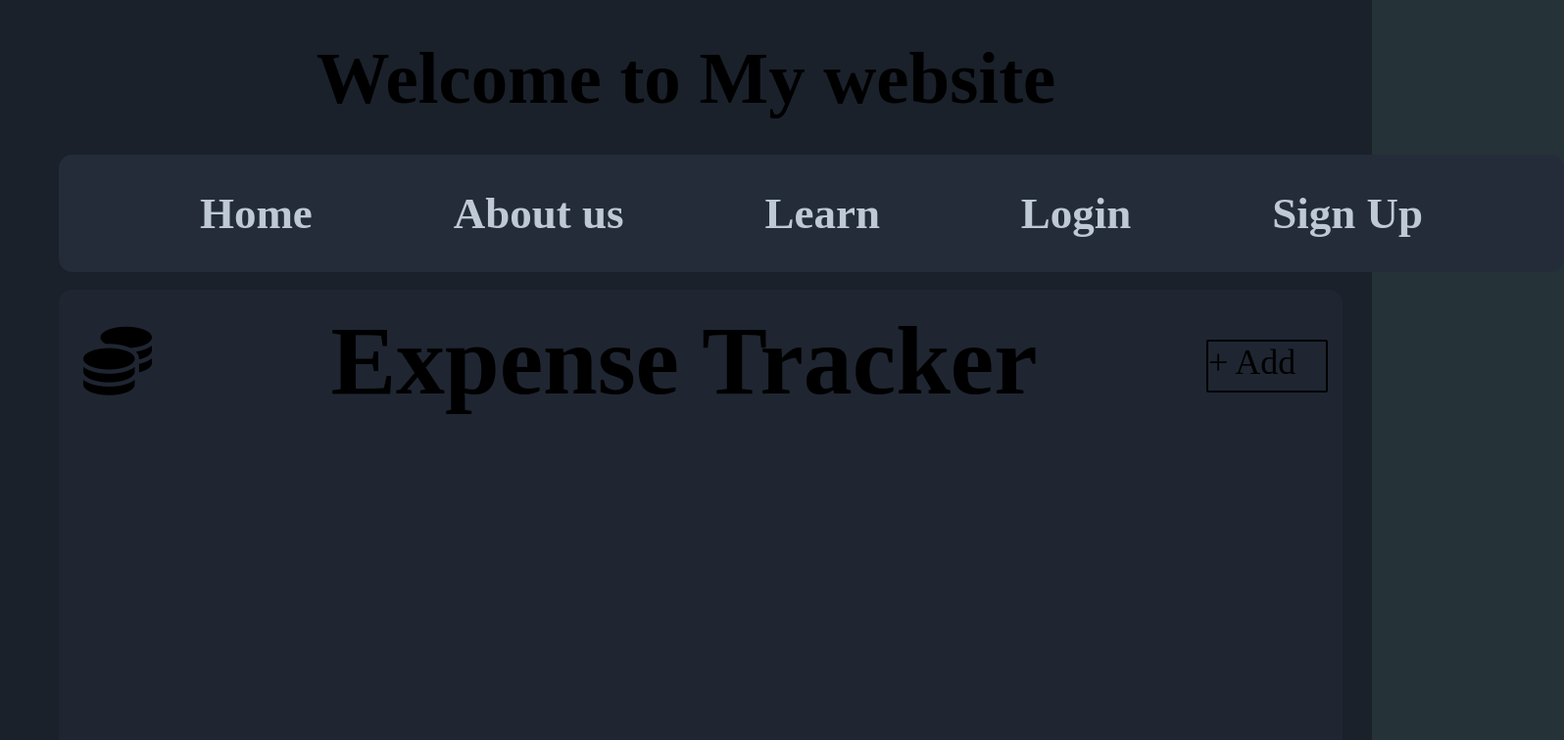
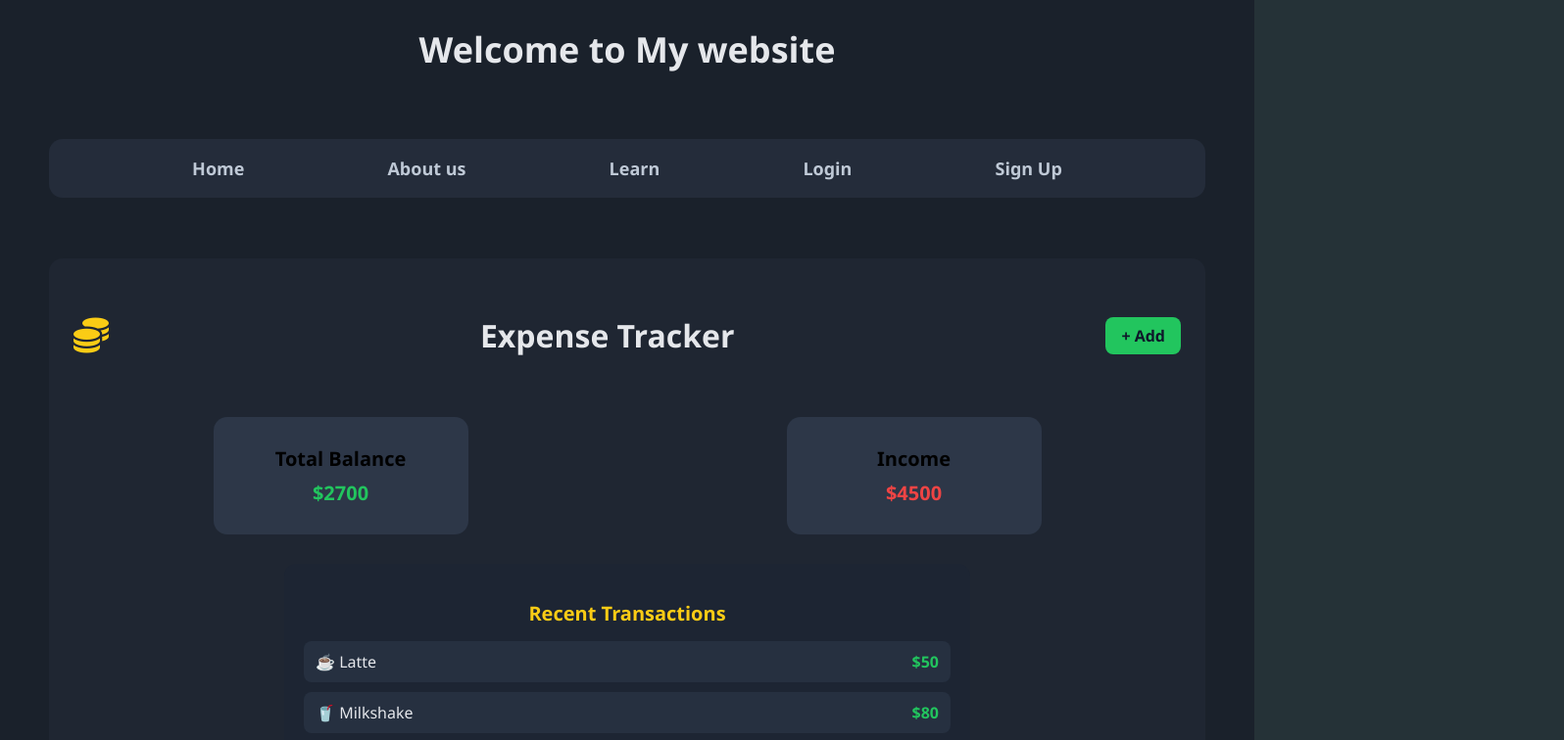
Before and after one commit to gaurav00008/Expense-Tracker-, a plain HTML site: page expense.html in a window 1280 px wide. Shown: the top 756 px of the page at 98% size, 1596 px wide, since content can reach past the window. Drawn offline with Linux system fonts and the light colour scheme.

Commit message:
This is after I fix the zoom issue in the browser now it is in 100% zoom and in orginal browser aspect ratio

```diff
--- a/expense.css
+++ b/expense.css
@@ -1,327 +1,162 @@
+
+* {
+  box-sizing: border-box;
+  font-family: "Segoe UI", sans-serif;
+}
+
 html, body {
   margin: 0;
   padding: 0;
   width: 100%;
-  height: 100%;
-   background-color: #253237; /* WHOLE BODY BACKGROUND COLOR  */
-  opacity: 100%;
-
+  min-height: 100vh;
+  background: #253237;
 }
 
-
-
-
-
-/* WHOLE OUTER CONTAINER */
-.outer{
+/* OUTER WRAPPER */
+.outer {
   width: 100%;
   min-height: 100vh;
-   background-color: #1A212B;
-
+  background: #1A212B;
+  padding: 20px 50px;
   display: flex;
   flex-direction: column;
-
-   padding: 20px 60px; /* DESKTOP SIDE PADDING */
+  gap: 20px;
 }
 
-
-
-
-
- /* HEADER SECTION */
-.header{
-    height:120px;
-    width: 100%;
-
-    font-size: 64px;
-    border-radius: 16px;
-
+/* HEADER */
+.header {
+  height: 60px;
   display: flex;
   justify-content: center;
   align-items: center;
-
-    /* background-color: #202734; */
+}
+.header h3 {
+  font-size: 36px;
+  color: #E5E7EB;
 }
 
-
-/* /* .inner{
-    height:50px;
-    width: 200px;
-    border: 2px solid black;
-    display: flex;
-    justify-content:flex-start;
-    align-items: center;
-} */
-
-/* NAVIGATION BAR */
+/* NAVBAR */
 .navbar {
-    height: 120px;
-    width: 120%;
-    max-width: 2800px;
-    margin: auto;
-    border-radius:14px;
-    display: flex;
-    justify-content: space-evenly;
-    align-items: center;
-
-    background-color: #242C3A;
-    font-size: 45px;
-}
-
-
-
-  .navbar a {
-    text-decoration: none;
-    color: #BFC9D6;
-    font-weight: bold;
-  }
-
-
-/* MAIN DIV BODY */
-.main{
-    width: 100%;              /* FULL SCREEN */
-    min-height: 100vh;
-
-    background-color: #1F2632;
+  width: 100%;
+  height: 60px;
+  background: #242C3A;
   border-radius: 14px;
-
-
-    /* border: 2px solid black; */
-
-    padding: 40px;
-
-    display: flex;
-    flex-direction: column;
-    gap: 60px;
-}
-
-
-
-
-  .logo i{
-    height:70px;
-    width: 90px;
-    /* border: 2px solid black; */
-    margin-bottom: 10px;
-    margin-top: 0px;
-    display: flex;
-    justify-content: center;
-    align-items: center;
-    flex-direction: column;
-     font-size: 70px;
-    }
-
-  h1{
-    margin:0;
-     font-size: 40px;
-  }
-
-
-  .btn{
-    height: 50px;
-    width: 120px;
-    border: 2px solid black;
-    border-radius: 2px;
-    margin-bottom: 10px;
-    margin-top: 10px;
-    display:inline-block;
-    font-size: 36px;
-    cursor: pointer;
-     /* font-size: 40px; */
-  }
-
-
-  .btn:hover{
-    background-color: #4A5568;
-    color: #263040;
-    cursor: pointer;
-  }
-
-
-
-/* BALANCE DIV MANAGEMENT */
-
-
-  .totalBalance{
-    height: 120px;
-    width: 150px;
-    border: 2px solid black;
-    border-radius: 5px;
-    margin-top: 10px;
-    margin-left: 50px;
-    padding: 20px, 20px, 20px, 10px;
-     font-size: 40px;
-  }
-
-  .income{
-    height: 120px;
-    width: 150px;
-    border: 2px solid black;
-    border-radius: 5px;
-    margin-top: 10px;
-    margin-left: 50px;
-    padding: 10px, 10px, 10px, 10px;
-     font-size: 40px;
-  }
-
-
-.main {
-  /* border: 2px solid black; */
-  padding: 15px;
-}
-
-/* LOGO + TITLE + ADD BUTTON ALIGNMENT */
-.top-bar{
-  display: flex;
-  align-items: center;
-  justify-content: space-between;
-}
-
-
-/* MAIN BODY CONTENT DIV HEADING  */
-
-.main h3 {
-  margin-bottom: 10px;
-  margin-top: 0px;
-  display: flex;
-  justify-content: center;
-  align-items: center;
-  flex-direction: column;
-   font-size: 100px;
-
-}
-
-
-
-
-
-
-
-
-
-
-/* Transaction Section   */
-.transaction{
-    height: 70px;
-    width: 270px;
-    border: 2px solid black;
-    margin-top: 20px;
   display: flex;
   justify-content: space-evenly;
   align-items: center;
 }
-
-ol{
-  margin-top: 20px;
-  margin-right: 200px;
-  margin-bottom: 20px;;
+.navbar a {
+  color: #BFC9D6;
+  font-size: 18px;
+  text-decoration: none;
+  font-weight: 600;
+}
+.navbar a:hover {
+  color: #22C55E;
 }
 
-
-
-
-
-
-
-
- /* BALANCE DIV MANAGEMENT */
-.balance{
+/* MAIN CONTENT */
+.main {
   width: 100%;
+  background: #1F2632;
+  border-radius: 14px;
+  padding: 25px;
   display: flex;
-  justify-content: space-around; /* SPREAD ACROSS SCREEN */
-  align-items: center;
-  margin-top: 400px;
+  flex-direction: column;
+  gap: 30px;
 }
 
+/* TOP BAR */
+.top-bar {
+  display: flex;
+  justify-content: space-between;
+  align-items: center;
+}
+.logo i {
+  font-size: 36px;
+  color: #FACC15;
+}
+.main h3 {
+  font-size: 32px;
+  color: #E5E7EB;
+}
+.btn {
+  background: #22C55E;
+  color: #0f172a;
+  padding: 8px 16px;
+  border-radius: 8px;
+  font-size: 16px;
+  cursor: pointer;
+  font-weight: 600;
+}
+.btn:hover {
+  background: #16a34a;
+}
 
-.totalBalance{
-  height: 200px;
-  width: 400px;
+/* BALANCE CARDS */
+.balance {
   display: flex;
+  justify-content: space-around;
+  gap: 40px;
+}
+.totalBalance,
+.income {
+  width: 260px;
+  height: 120px;
+  background: #2D3748;
+  border-radius: 14px;
+  display: flex;
+  flex-direction: column;
   justify-content: center;
   align-items: center;
-  flex-direction: column;
-  border: 2px solid black;
-  border-radius: 15px;
-  background-color: #2D3748;
-  color: #E5E7EB;
-
+}
+.totalBalance p,
+.income p {
+  margin: 4px 0;
+  font-size: 20px;
+  font-weight: 600;
+}
+.totalBalance p:last-child {
+  color: #22C55E;
+}
+.income p:last-child {
+  color: #EF4444;
 }
 
-
-.income{
-  height: 200px;
-  width: 400px;
-  display: flex;
-  justify-content: center;
-  align-items: center;
-  flex-direction: column;
-  border: 2px solid black;
-  border-radius: 15px;
-  background-color: #2D3748;
-  color: #ECFDF5;
-}
-
-
-
-
-/* TRANCSATION SECTION MANAGEMENT */
-
+/* TRANSACTIONS */
 .transactions-box {
-    width: 1000px;
-    height: 400px;
+  width: 100%;
+  max-width: 700px;
   background: #1D2533;
   border-radius: 12px;
-    padding: 50px;
-    margin: 400px auto;
-    box-shadow: 0 10px 25px rgba(0,0,0,0.1);
+  padding: 20px;
+  margin: 0 auto;
 }
-
 .transactions-box h2 {
   text-align: center;
+  color: #FACC15;
   margin-bottom: 15px;
-    font-size: 22px;
-    color: #ecdc69;
-    text-transform: uppercase;
-    font-size: 30px;
+  font-size: 20px;
 }
-
 .transaction-list {
   list-style: none;
   padding: 0;
   margin: 0;
-
 }
-
 .transaction-list li {
   display: flex;
   justify-content: space-between;
-    align-items: center;
+  background: #263040;
+  padding: 10px 12px;
+  border-radius: 8px;
   color: #E5E7EB;
-    background: #263040;
-    padding: 12px 15px;
-    border-radius: 8px;
   margin-bottom: 10px;
-    font-size: 30px;
-    transition: 0.2s;
+  font-size: 16px;
 }
-
 .transaction-list li:hover {
   background: #2F3B52;
-    transform: scale(1.03);
 }
-
 .amount {
+  color: #22C55E;
   font-weight: bold;
-    color: #22C55E;
 }
-
-.totalBalance p{
-    font-size: 36px;
-    color: #22C55E;
-}
-
-.income p{
-    font-size: 36px;
-    color: #ec0b0b;
-}
--- a/expense.html
+++ b/expense.html
@@ -3,7 +3,7 @@
 <head>
     <meta charset="UTF-8">
     <meta name="viewport" content="width=device-width, initial-scale=1.0">
-    <title>Expense Tracker</title>
+    <title>Expense Tracker Correction</title>
     <link rel="stylesheet" href="https://cdnjs.cloudflare.com/ajax/libs/font-awesome/6.6.0/css/all.min.css" integrity="sha512-Kc323vGBEqzTmouAECnVceyQqyqdsSiqLQISBL29aUW4U/M7pSPA/gEUZQqv1cwx4OnYxTxve5UMg5GT6L4JJg==" crossorigin="anonymous" referrerpolicy="no-referrer" />
     <link rel="stylesheet" href="expense.css">
 </head>
```
Lines whose indentation alone changed are shown as unchanged.
